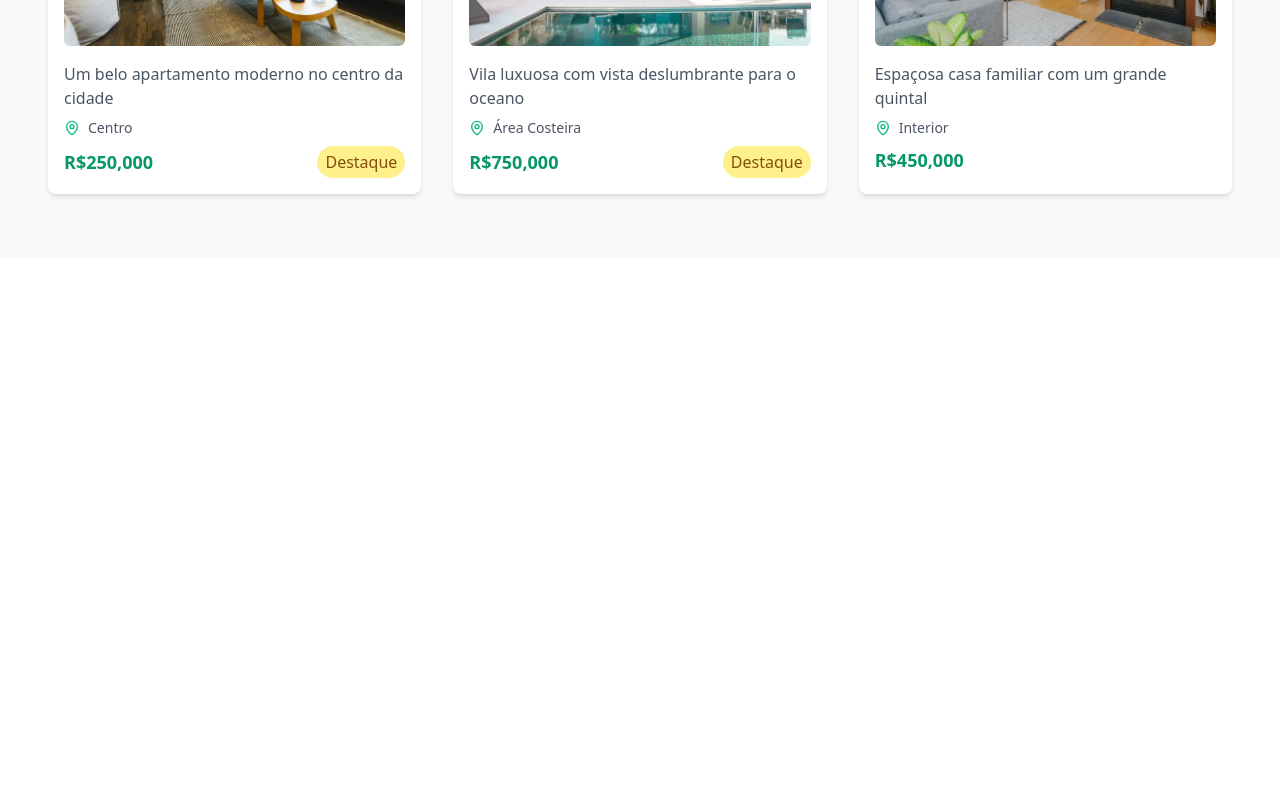
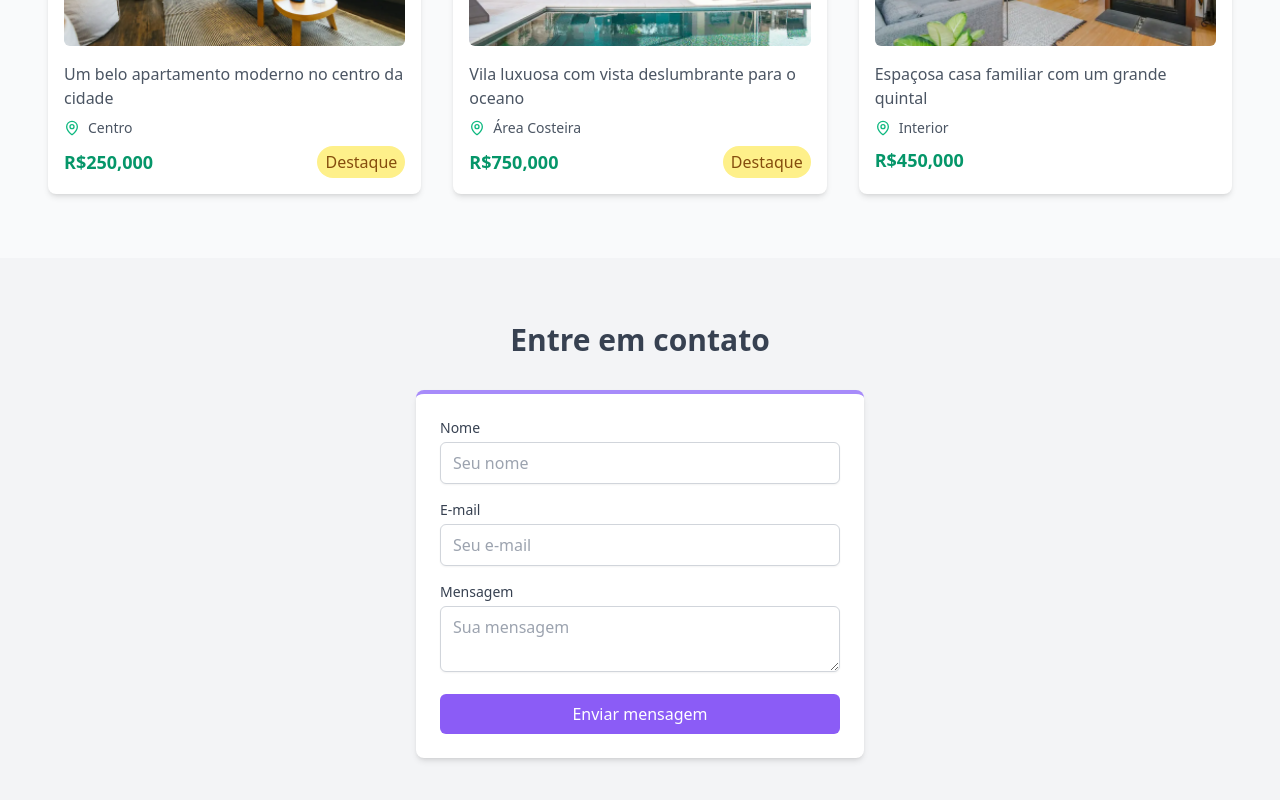
Before and after one commit to vianabsouza/reactjs-real-estate, a React (Vite) app: page / in a window 1280 px wide. Shown: the part 945-1745 px from the top of the page. Before the commit the page ends 1203 px from the top, so only its background shows below. Built offline with nearby package versions, Linux system fonts and the light colour scheme.

Commit message:
feat: add contact form component

```diff
--- a/src/App.jsx
+++ b/src/App.jsx
@@ -1,6 +1,7 @@
 import Navbar from "./components/navbar";
 import Hero from "./components/Hero";
 import FeatureProperties from "./components/FeaturedProperties";
+import ContatForm from "./components/ContactForm";
 
 const properties = [
   {
@@ -38,6 +39,7 @@
       <Navbar />
       <Hero />
       <FeatureProperties properties={properties} />
+      <ContatForm />
     </div>
   );
 }
--- /dev/null
+++ b/src/components/ContactForm.jsx
@@ -0,0 +1,64 @@
+function ContactForm() {
+  return (
+    <section className="py-16 bg-gray-100">
+      <div className="container mx-auto max-w-md">
+        <h2 className="text-3xl font-bold mb-8 text-center text-gray-700">
+          Entre em contato
+        </h2>
+        <div className="bg-white rounded-lg shadow-md p-6 border-t-4 border-violet-400">
+          <form className="space-y-4">
+            <div>
+              <label
+                htmlFor="nome"
+                className="block text-sm font-medium text-gray-700 mb-1"
+              >
+                Nome
+              </label>
+              <input
+                type="text"
+                id="nome"
+                placeholder="Seu nome"
+                className="w-full px-3 py-2 border rounded-md border-gray-300 shadow-sm focus:outline-none focus:ring-violet-400 focus:border-violet-400"
+              />
+            </div>
+            <div>
+              <label
+                htmlFor="email"
+                className="block text-sm font-medium text-gray-700 mb-1"
+              >
+                E-mail
+              </label>
+              <input
+                type="email"
+                id="email"
+                placeholder="Seu e-mail"
+                className="w-full px-3 py-2 border rounded-md border-gray-300 shadow-sm focus:outline-none focus:ring-violet-400 focus:border-violet-400"
+              />
+            </div>
+            <div>
+              <label
+                htmlFor="Mensagem"
+                className="block text-sm font-medium text-gray-700 mb-1"
+              >
+                Mensagem
+              </label>
+              <textarea
+                id="mensagem"
+                placeholder="Sua mensagem"
+                className="w-full px-3 py-2 border rounded-md border-gray-300 shadow-sm focus:outline-none focus:ring-violet-400 focus:border-violet-400"
+              />
+            </div>
+            <button
+              type="submit"
+              className="mt-4 w-full bg-violet-500 text-white px-4 py-2 rounded-md hover:bg-violet-600"
+            >
+              Enviar mensagem
+            </button>
+          </form>
+        </div>
+      </div>
+    </section>
+  );
+}
+
+export default ContactForm;
```
